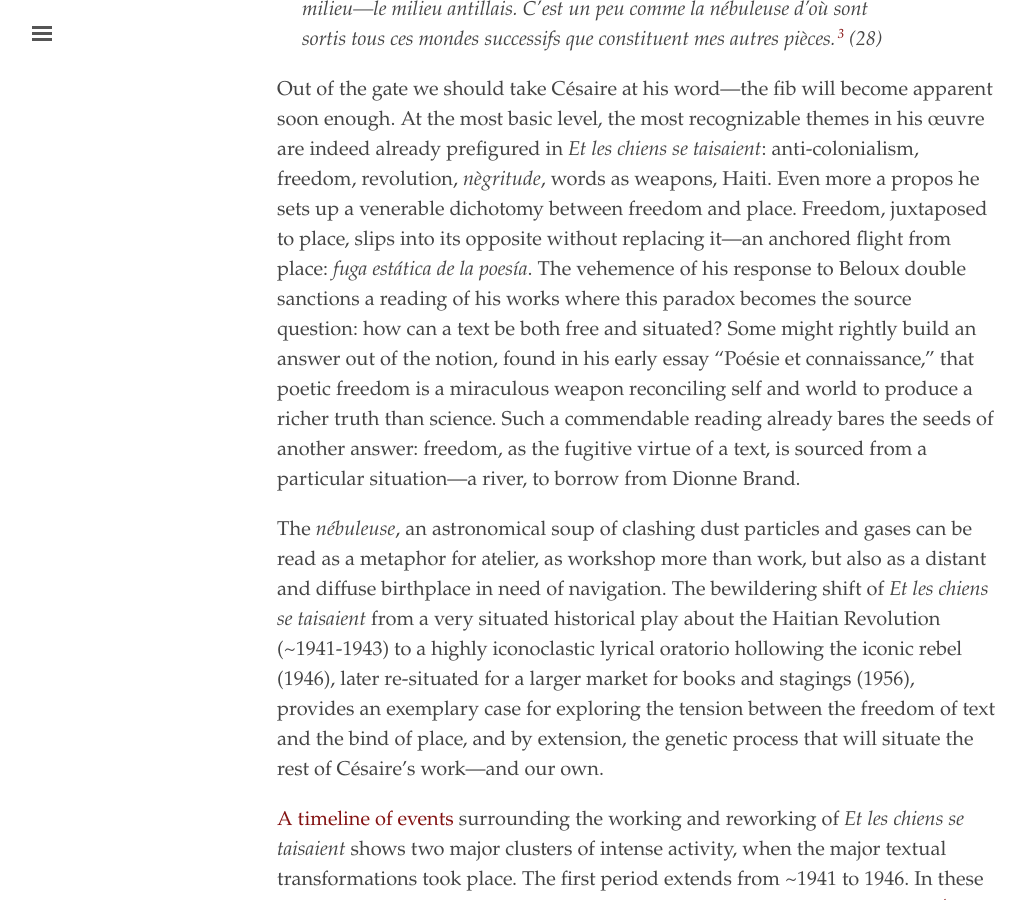
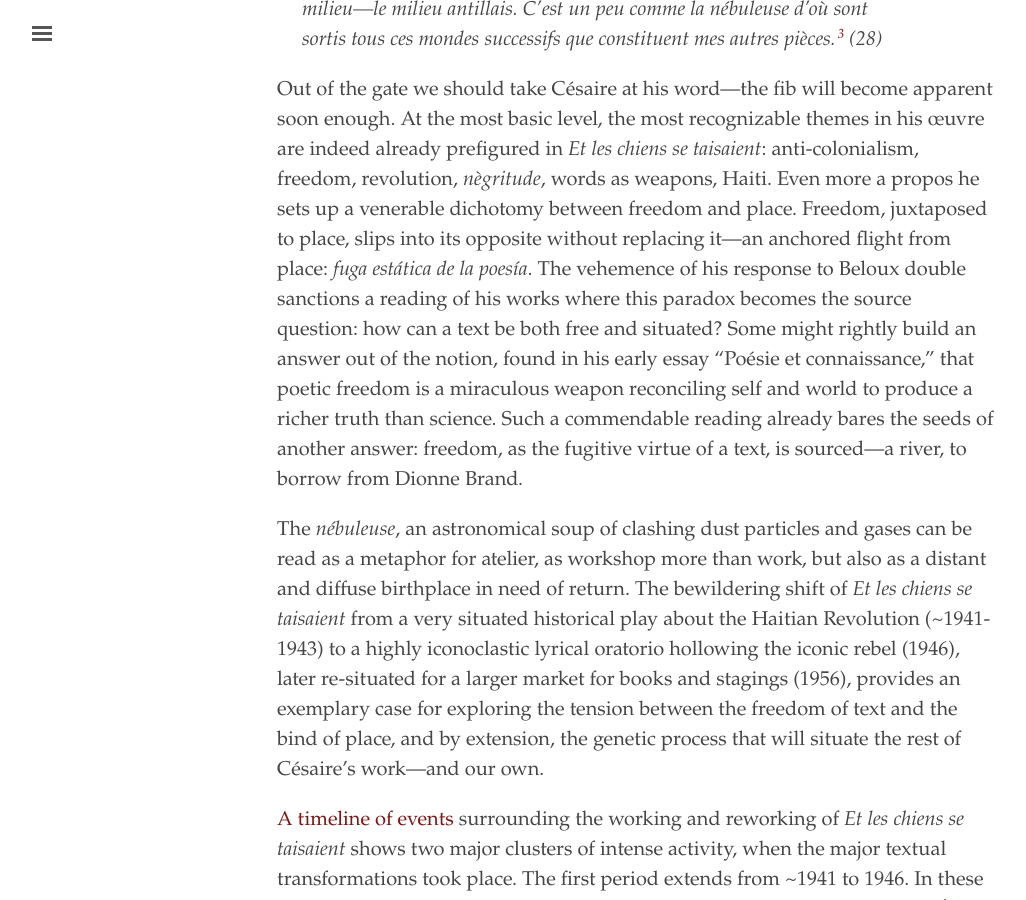
Before and after one commit to elotroalex/record, a Jekyll site: the page built from _chapters/01-nebula.md, in a window 1280 px wide and 900 px high, scrolled down 1368 px. Shown: the whole window, without its empty margins (3-1029 px from the left). Built offline with Jekyll 4.4.1, drawn with Linux system fonts in a browser that asks for light colours.

Commit message:
tweaked dionne brand line

```diff
--- a/_chapters/01-nebula.md
+++ b/_chapters/01-nebula.md
@@ -20,9 +20,9 @@
 
 > Mais cette première pièce, je ne la voyais pas "jouée" ; je l'avais d'ailleurs écrite comme un poème. Cependant, ce texte présente pour moi une profonde importance : parce que c'est une pièce très libre et située dans son milieu—le milieu antillais. C'est un peu comme la nébuleuse d'où sont sortis tous ces mondes successifs que constituent mes autres pièces.[^a1] (28)
 
-Out of the gate we should take Césaire at his word—the fib will become apparent soon enough. At the most basic level, the most recognizable themes in his œuvre are indeed already prefigured in *Et les chiens se taisaient*: anti-colonialism, freedom, revolution, *nègritude*, words as weapons, Haiti. Even more a propos he sets up a venerable dichotomy between freedom and place. Freedom, juxtaposed to place, slips into its opposite without replacing it—an anchored flight from place: *fuga estática de la poesía*. The vehemence of his response to Beloux double sanctions a reading of his works where this paradox becomes the source question: how can a text be both free and situated? Some might rightly build an answer out of the notion, found in his early essay "Poésie et connaissance," that poetic freedom is a miraculous weapon reconciling self and world to produce a richer truth than science. Such a commendable reading already bares the seeds of another answer: freedom, as the fugitive virtue of a text, is sourced from a particular situation—a river, to borrow from Dionne Brand.
+Out of the gate we should take Césaire at his word—the fib will become apparent soon enough. At the most basic level, the most recognizable themes in his œuvre are indeed already prefigured in *Et les chiens se taisaient*: anti-colonialism, freedom, revolution, *nègritude*, words as weapons, Haiti. Even more a propos he sets up a venerable dichotomy between freedom and place. Freedom, juxtaposed to place, slips into its opposite without replacing it—an anchored flight from place: *fuga estática de la poesía*. The vehemence of his response to Beloux double sanctions a reading of his works where this paradox becomes the source question: how can a text be both free and situated? Some might rightly build an answer out of the notion, found in his early essay "Poésie et connaissance," that poetic freedom is a miraculous weapon reconciling self and world to produce a richer truth than science. Such a commendable reading already bares the seeds of another answer: freedom, as the fugitive virtue of a text, is sourced—a river, to borrow from Dionne Brand.
 
-The *nébuleuse*, an astronomical soup of clashing dust particles and gases can be read as a metaphor for atelier, as workshop more than work, but also as a distant and diffuse birthplace in need of navigation. The bewildering shift of *Et les chiens se taisaient* from a very situated historical play about the Haitian Revolution (~1941-1943) to a highly iconoclastic lyrical oratorio hollowing the iconic rebel (1946), later re-situated for a larger market for books and stagings (1956), provides an exemplary case for exploring the tension between the freedom of text and the bind of place, and by extension, the genetic process that will situate the rest of Césaire’s work—and our own.
+The *nébuleuse*, an astronomical soup of clashing dust particles and gases can be read as a metaphor for atelier, as workshop more than work, but also as a distant and diffuse birthplace in need of return. The bewildering shift of *Et les chiens se taisaient* from a very situated historical play about the Haitian Revolution (~1941-1943) to a highly iconoclastic lyrical oratorio hollowing the iconic rebel (1946), later re-situated for a larger market for books and stagings (1956), provides an exemplary case for exploring the tension between the freedom of text and the bind of place, and by extension, the genetic process that will situate the rest of Césaire’s work—and our own.
 
 <a href="{{site.baseurl}}/fragiles/timeline">A timeline of events</a> surrounding the working and reworking of *Et les chiens se taisaient* shows two major clusters of intense activity, when the major textual transformations took place. The first period extends from ~1941 to 1946. In these years, Césaire created the historical drama based on the Haitian Revolution[^a3] that introduces the title "...et les chiens se taisaient." In 1944 he begins to transform this work into the “*oratorio lyrique*”[^a4] that will represent its first published version as part of the poetry collection *Les Armes miraculeuses* (1946). In the second period, from 1954 to 1956, he develops the two other major versions of the work: the collaborative piece created with Janheinz Jahn, *Und die Hunde schwiegen* (1956), widely distributed and performed in Germany, and the “arrangement théâtral” published in Paris (1956). In a dizzying chain of textual events, these four major versions trace a journey from historical particularity to an oneiric universalism, and on to what we may be tempted to call a reconciliation of the two in the attempts to stage it at the height of the 1950's anti-colonial movements.
 
```
